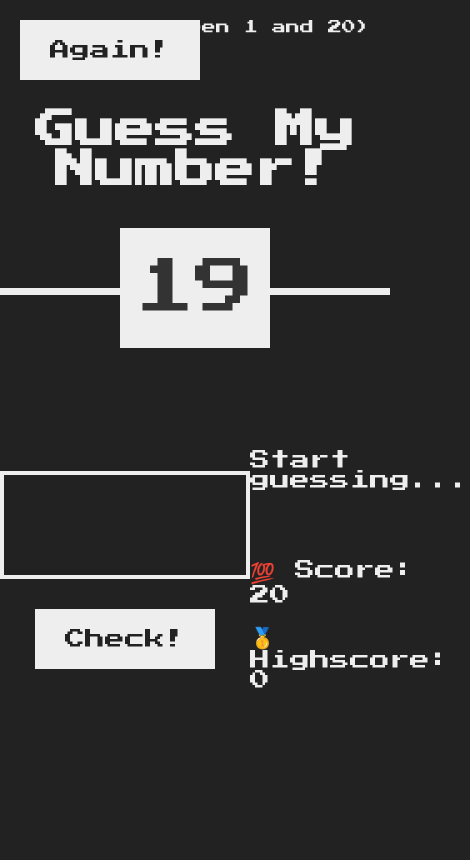
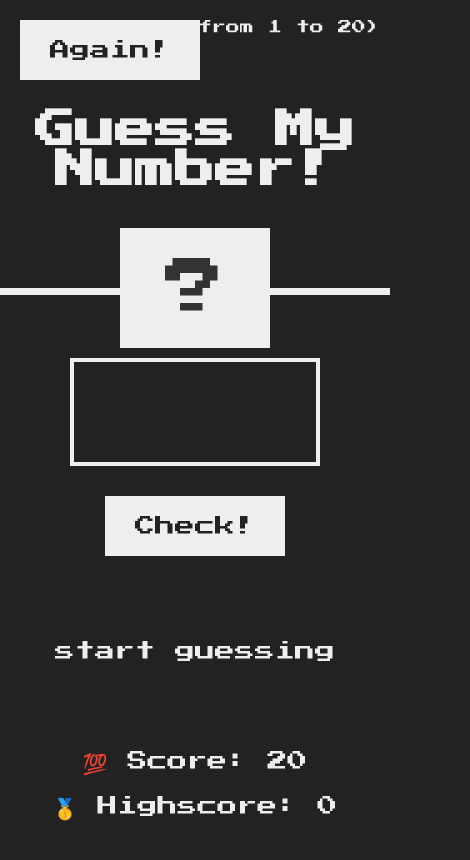
Before and after one commit to FunnyMan11/guess-my-number, a plain HTML site: page index.html in a window 390 px wide. Both pictures are taken after a click on the button "Again!". Shown: the whole page, 470 px wide, since content can reach past the window. Drawn offline with Linux system fonts and the light colour scheme.

Commit message:
logic done, mobile friendly css

```diff
--- a/index.html
+++ b/index.html
@@ -10,7 +10,7 @@
   <body>
     <header>
       <h1>Guess My Number!</h1>
-      <p class="between">(Between 1 and 20)</p>
+      <p class="between">(from 1 to 20)</p>
       <button class="btn again">Again!</button>
       <div class="number">?</div>
     </header>
--- a/script.js
+++ b/script.js
@@ -7,9 +7,10 @@
 // document.querySelector(".guess").value = 21;
 // console.log(document.querySelector(".guess").value)
 
-const secretNumber = Math.trunc(Math.random() * 20) + 1;
+let secretNumber = Math.trunc(Math.random() * 20) + 1;
 let score = 20;
-document.querySelector('.number').textContent = secretNumber;
+let highScore = 0;
+// document.querySelector('.number').textContent = secretNumber;
 
 document.querySelector('.check').addEventListener
 ("click", function() {
@@ -20,6 +21,15 @@ document.querySelector('.check').addEventListener
         document.querySelector('.message').textContent = "no number selected"
     } else if(guess === secretNumber){
         document.querySelector('.message').textContent = "Correct number";
+        document.querySelector('.number').textContent = secretNumber;
+        document.querySelector('body').style.backgroundColor = "#60b347"
+        document.querySelector('.number').style.width = "30rem"
+
+        if(score > highScore){
+            highScore = score;
+            document.querySelector(".highscore").textContent = highScore;
+        }
+
     } else if (guess > secretNumber) {
 
         if(score > 1) {
@@ -41,3 +51,16 @@ document.querySelector('.check').addEventListener
         }
     }
 })
+
+document.querySelector('.again').addEventListener
+('click', function(){
+    score = 20;
+    secretNumber = Math.trunc(Math.random() * 20) + 1;
+    document.querySelector('.message').textContent = "start guessing";
+    document.querySelector('.score').textContent = score;
+    document.querySelector('.number').textContent = '?'
+    document.querySelector('.guess').value = '';
+
+    document.querySelector('body').style.backgroundColor ="#222";
+    document.querySelector('.number').style.width = '15rem'
+})
--- a/style.css
+++ b/style.css
@@ -117,3 +117,27 @@ h1 {
 .label-score {
   margin-bottom: 2rem;
 }
+
+@media screen and (max-width: 500px) {
+  html, body {
+    overflow: hidden;
+  }
+
+  header p {
+    transform: translateX(10px);
+  }
+
+  main {
+    display: block;
+    margin-top: 20px;
+    display: flex;
+    flex-direction: column;
+  }
+
+  .right{
+    display: flex;
+    flex-direction: column;
+    justify-self: center;
+    align-items: center;
+  }
+}
```
